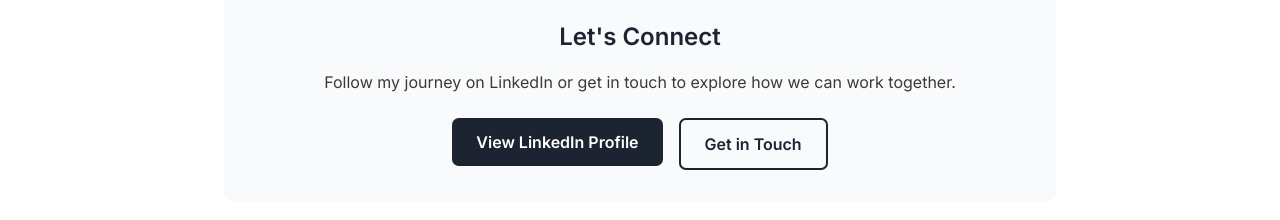
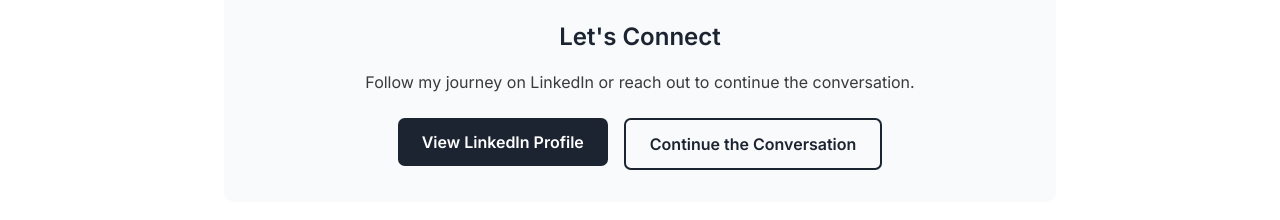
Before and after one commit to arashhappyteams/arashnejad-website, a React (Vite) app: page /about in a window 1280 px wide. Shown: the part 5042-5262 px from the top of the page. Built offline with nearby package versions, Linux system fonts and the light colour scheme.

Commit message:
Update text in About page for clarity

```diff
--- a/src/pages/About.tsx
+++ b/src/pages/About.tsx
@@ -621,14 +621,14 @@
           >
             <h3 className="mb-4">Let's Connect</h3>
             <p className="text-base mb-6">
-              Follow my journey on LinkedIn or get in touch to explore how we can work together.
+              Follow my journey on LinkedIn or reach out to continue the conversation.
             </p>
             <div className="flex flex-wrap gap-4 justify-center">
               <Button href="https://www.linkedin.com/in/arashnejad/" variant="primary">
                 View LinkedIn Profile
               </Button>
               <Button to="/contact" variant="secondary">
-                Get in Touch
+                Continue the Conversation
               </Button>
             </div>
           </motion.div>
```
